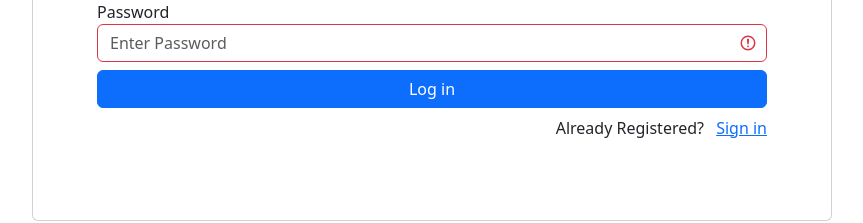
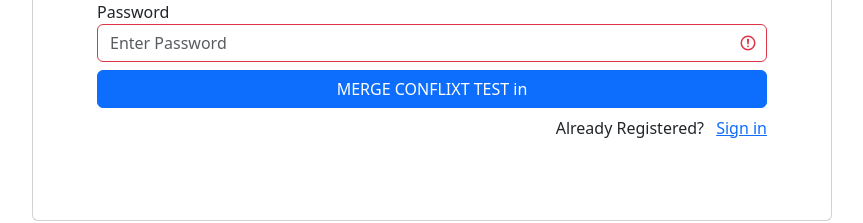
Before and after one commit to JohnJones88/TradeVault-ui, a React (Create React App) app in the folder TradeVault-ui/: page /signup in a window 1280 px wide. Shown: the part 483-706 px from the top of the page, without its empty margins (208-1071 px from the left). Built offline with nearby package versions, Linux system fonts and the light colour scheme.

Commit message:
teaching merge conflicts

```diff
--- a/TradeVault-ui/src/pages/signUp/SignUpPage.tsx
+++ b/TradeVault-ui/src/pages/signUp/SignUpPage.tsx
@@ -39,7 +39,7 @@ function SignUpPage() {
                 <input type="password" required placeholder="Enter Password" className="form-control" value={password} onChange={(e) => { setPassword(e.target.value) }} />
               </div>
               <div className="d-grid mt-2">
-                <button className="btn btn-primary" type="button" onClick={SignUp}>Log in</button>
+                <button className="btn btn-primary" type="button" onClick={SignUp}>MERGE CONFLIXT TEST in</button>
               </div>
               <p className="text-end mt-2">
                 Already Registered? <a href="" className="ms-2" onClick={() => navigate('/')}>Sign in</a>
```
